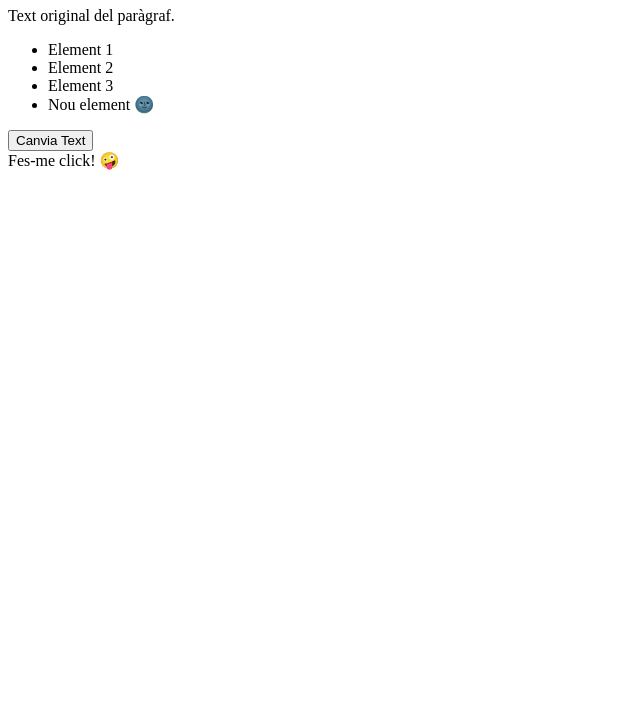
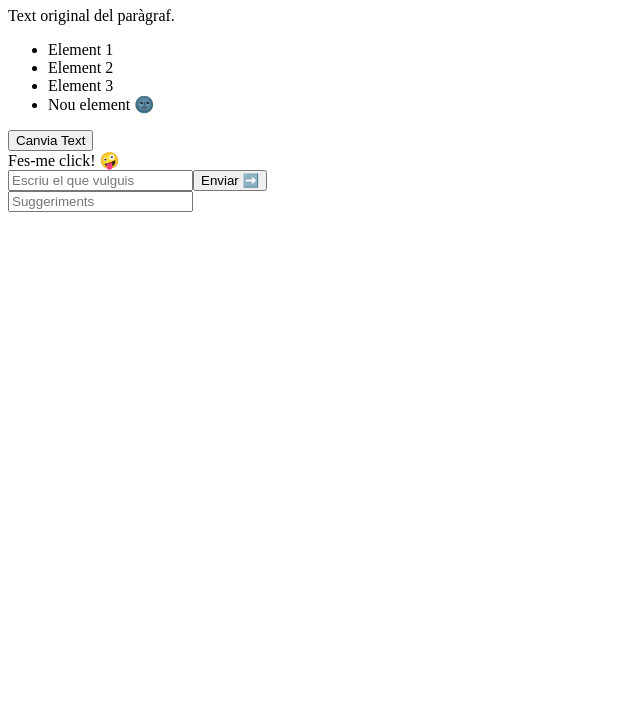
Before and after one commit to AnaGmzPstr/M14_UF1_Act5, a plain HTML site: page index.html in a window 1280 px wide. Shown: the part 74-800 px from the top of the page, without its empty margins (0-640 px from the left). Drawn offline with Linux system fonts and the light colour scheme.

Commit message:
Exercfici 3 fet i inici del 4

```diff
--- a/dom.js
+++ b/dom.js
@@ -7,13 +7,20 @@ function init(){
     //Exercici 2
     crearDiv();
     modificarDiv();
+
+    //exercici 3
+    createForm();
+    mostrarText();
+
+    //Exercici 4
+    afegirFormSugeriments();
 }
 
 //PArt 1: Accés i modificació d'elements del DOM
 //Exercici 1
 //Canviar el contingut del títol
 function cambiarTitulo(){
-    return document.querySelector('h1').textContent = 'Hello, world! 🤠';
+    return document.querySelector('h1').textContent = 'Hello, world! 🩷';
 }
 
 //Afegir un nou element a la llista
@@ -57,12 +64,51 @@ function modificarDiv(){
 
 //Exercici 3
 //Crear un formulari amb un camp de text i un botó d'enviament
+function createForm(){
+    let body = document.querySelector('body');
+    let nouForm = document.createElement('form');
+    let nouInput = document.createElement('input');
+    nouInput.type = 'text';
+    nouInput.id = 'inputText';
+    nouInput.placeholder = 'Escriu el que vulguis';
+    let nouButton = document.createElement('button');
+    nouButton.id = 'enviar';
+    nouButton.textContent = 'Enviar ➡️';
+    nouForm.appendChild(nouInput);
+    nouForm.appendChild(nouButton);
+    body.appendChild(nouForm);
+}
 
-//Quan l'usuari esqrigui text i faci click al botó, mostra el text que ha introduït dins d'un nou element p
+//Quan l'usuari escrigui text i faci click al botó, mostra el text que ha introduït dins d'un nou element p
+function mostrarText(){
+    let body = document.querySelector('body');
+    let boto = document.getElementById('enviar');
+    boto.addEventListener('click', (event)=>{
+        event.preventDefault();
+        let textIntro = document.getElementById('inputText').value;
+        let nouParagraf=document.createElement('p');
+        nouParagraf.textContent=textIntro;
+        body.appendChild(nouParagraf);
+        textIntro.textContent = "";
+    });
+}
 
 //Exercici 4: Creació dinàmica d'elements
 //Afegeix un formulari amb un camp de text per introduir suggeriments
+function afegirFormSugeriments(){
+    let body = document.querySelector('body');
+    let form = document.createElement('form');
+    let input = document.createElement('input');
+    input.type = 'text';
+    input.id = 'sugeriment';
+    input.placeholder = 'Suggeriments';
+    form.appendChild(input);
+    body.appendChild(form);
+
+}
 
 //Afegeix els suggeriments a una llista mostrada a la pàgina
 
 //Cada suggeriment ha de tenir un botó per marcar-lo com realitzat (canviar estil) i un botó per eliminar-lo
+
+init();
--- a/index.html
+++ b/index.html
@@ -7,7 +7,7 @@
     <title>Manipulació del DOM</title>
 </head>
 
-<body onload="init()">
+<body>
     <h1>Títol original</h1>
     <p>Text original del paràgraf.</p>
     <ul>
```
